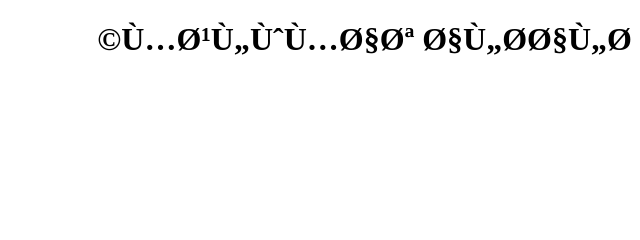
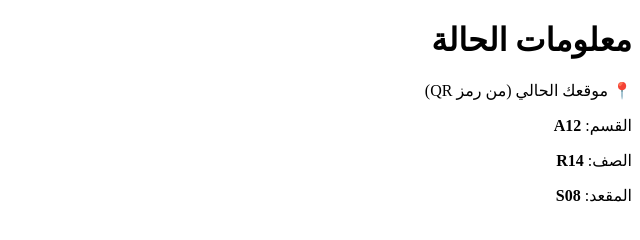
Before and after one commit to YKH02/QrAidex, a plain HTML site: page fan/index.html in a window 1280 px wide. Shown: the whole page, without its empty margins (640-1280 px from the left). Drawn offline with Linux system fonts and the light colour scheme.

Commit message:
Format HTML structure and add content

```diff
--- a/fan/index.html
+++ b/fan/index.html
@@ -1,12 +1,20 @@
 <!DOCTYPE html>
 <html lang="ar" dir="rtl">
 <head>
- <meta charset="UTF-8>
- <meta name="viewport" content="width=device-width, initial-scale=1">
- <title>معلومات الحالة</title>
+  <meta charset="UTF-8">
+  <meta name="viewport" content="width=device-width, initial-scale=1">
+  <title>معلومات الحالة</title>
 </head>
 <body>
 
- <h1>معلومات الحالة</h1>
+  <h1>معلومات الحالة</h1>
+
+  <div class="card">
+    <p>📍 موقعك الحالي (من رمز QR)</p>
+    <p>القسم: <b>A12</b></p>
+    <p>الصف: <b>R14</b></p>
+    <p>المقعد: <b>S08</b></p>
+  </div>
+
 </body>
 </html>
```
